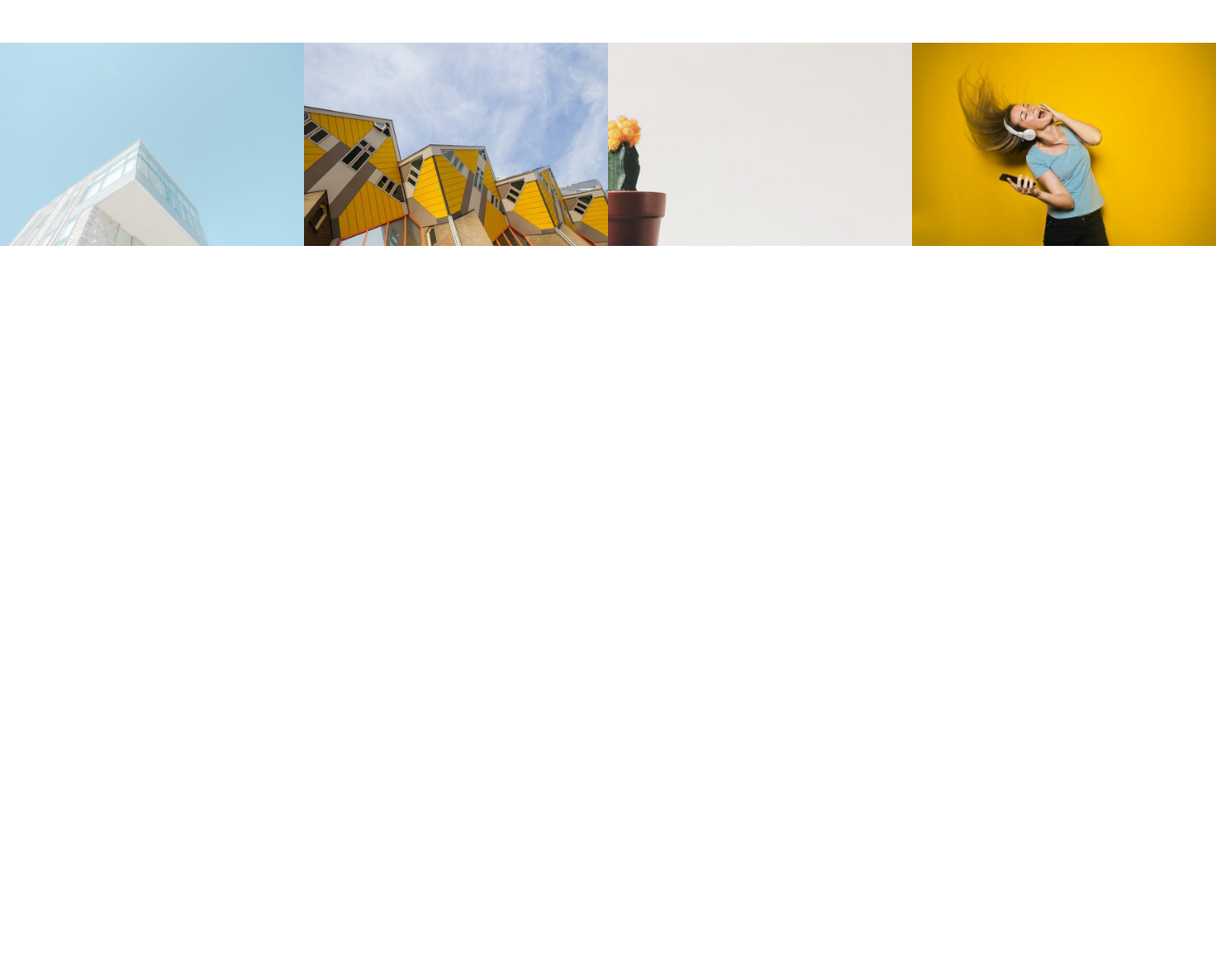
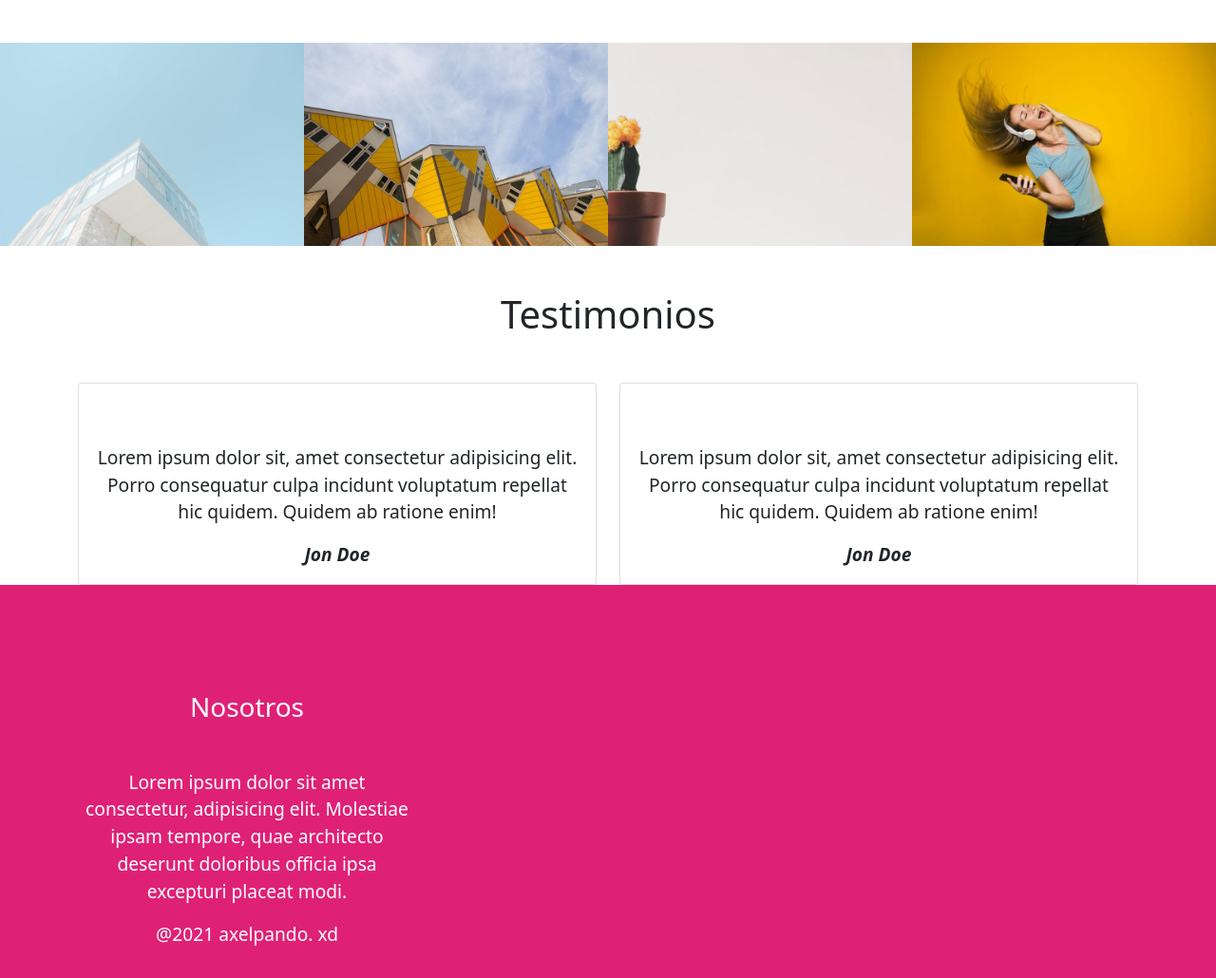
Before and after one commit to AxelPando/Proyecto01Bts5, a plain HTML site: page index.html in a window 1280 px wide. Shown: the part 1947-2977 px from the top of the page at 95% size. Before the commit the page ends 2206 px from the top, so only its background shows below. Drawn offline with nearby package versions, Linux system fonts and the light colour scheme.

Commit message:
Seccion testimonios

```diff
--- a/css/estilos.css
+++ b/css/estilos.css
@@ -21,3 +21,6 @@ body{
 #llamado-accion{
     background: #df2176;
 }
+#footer{
+    background: #df2176;
+}
--- a/index.html
+++ b/index.html
@@ -144,6 +144,47 @@
           </div>
         </section>
 
+          <!-- Sección Testimonios -->
+        <section id="testimonio">
+          <div class="container">
+            <h1 class="text-center mt-5">
+              Testimonios
+            </h1>
+            <div class="row mt-5">
+              <div class="col-sm-12 col-md-6 text-center">
+                <div class="card">
+                  <div class="card-body">
+                    <p class="mt-5 card-text">Lorem ipsum dolor sit, amet consectetur adipisicing elit. Porro consequatur culpa incidunt voluptatum repellat hic quidem. Quidem ab ratione enim!</p>
+                    <cite><strong>Jon Doe</strong></cite>
+                  </div>
+                </div>
+              </div>
+              <div class="col-sm-12 col-md-6 text-center">
+                <div class="card">
+                  <div class="card-body card-text">
+                    <p class="mt-5">Lorem ipsum dolor sit, amet consectetur adipisicing elit. Porro consequatur culpa incidunt voluptatum repellat hic quidem. Quidem ab ratione enim!</p>
+                    <cite><strong>Jon Doe</strong></cite>
+                  </div>
+                </div>
+              </div>
+            </div>
+          </div>
+        </section>
+        <!-- Footer -->
+      <footer>
+        <section id="footer">
+          <div class="container py-3">
+            <div class="row mt-5">
+              <div class="col-sm-12 col-md-4 text-center text-white">
+                <h3 class="mt-5">Nosotros</h3>
+                <p class="mt-5">Lorem ipsum dolor sit amet consectetur, adipisicing elit. Molestiae ipsam tempore, quae architecto deserunt doloribus officia ipsa excepturi placeat modi.</p>
+                <p>@2021 axelpando. xd</p>
+              </div>
+            </div>
+          </div>
+        </section>
+      </footer>
+
 
     <!-- Bootstrap JavaScript Libraries -->
     <script src="https://cdn.jsdelivr.net/npm/@popperjs/core@2.9.2/dist/umd/popper.min.js" integrity="sha384-IQsoLXl5PILFhosVNubq5LC7Qb9DXgDA9i+tQ8Zj3iwWAwPtgFTxbJ8NT4GN1R8p" crossorigin="anonymous"></script>
```
